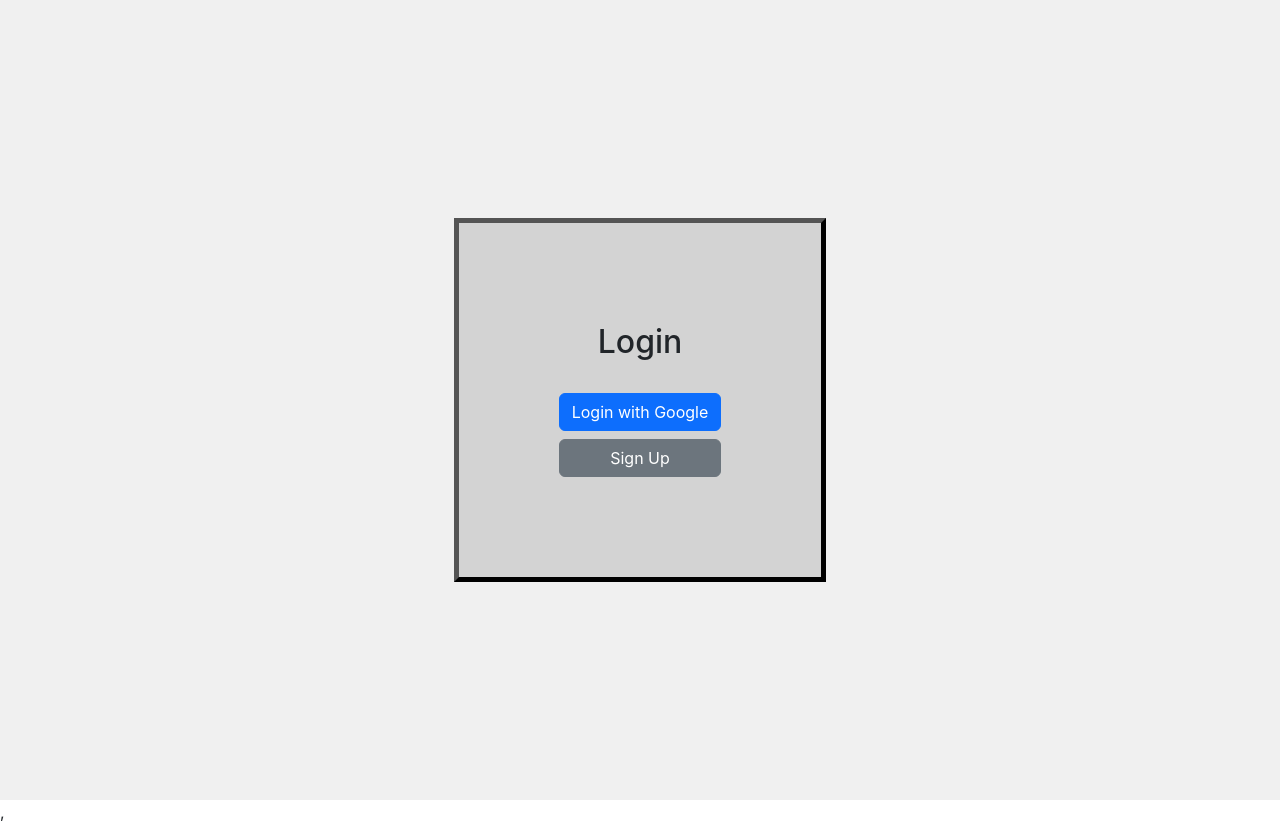
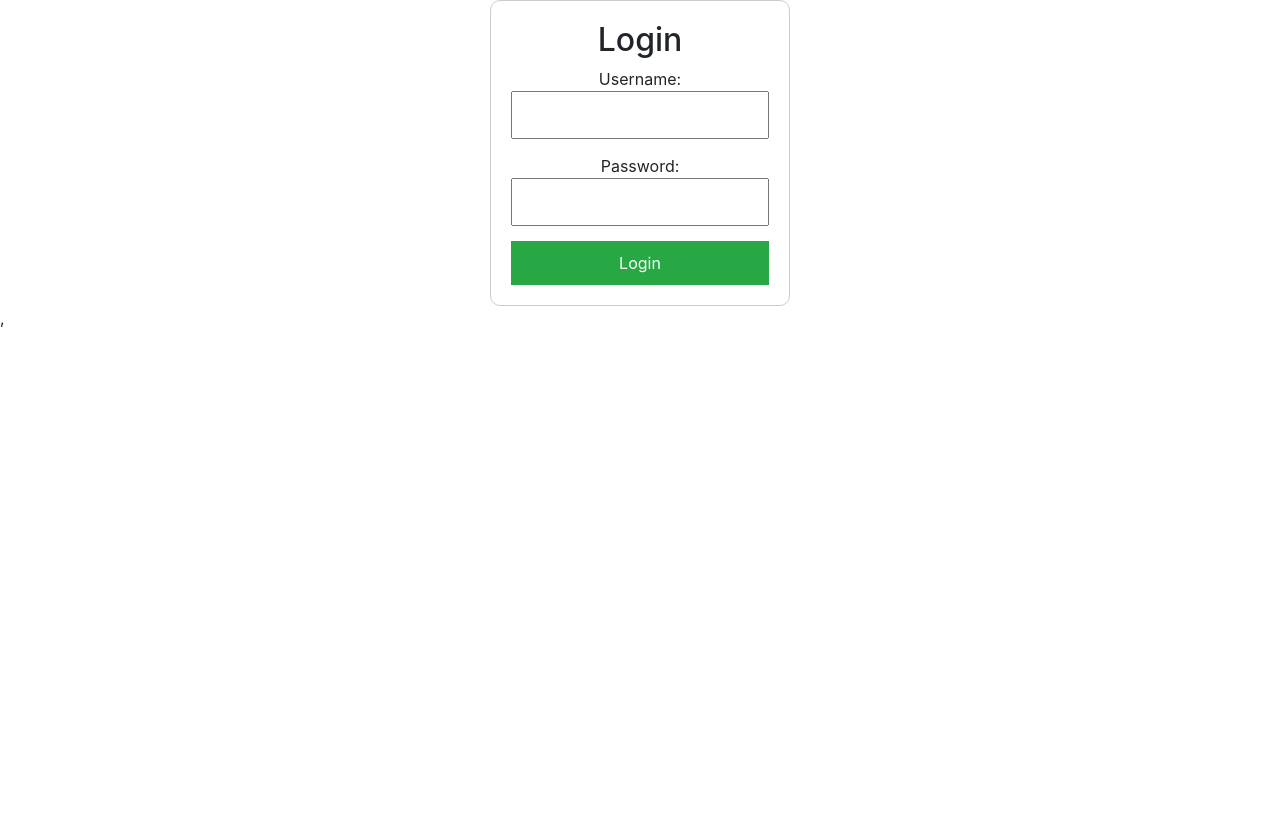
Before and after one commit to divaldez7464/frontend, a React (Create React App) app: page / in a window 1280 px wide. After the commit the page ends 800 px from the top, so only its background shows below. Built offline with nearby package versions, Linux system fonts and the light colour scheme.

Commit message:
this is login

```diff
--- a/src/components/Login.js
+++ b/src/components/Login.js
@@ -1,70 +1,110 @@
-import React, { useState, useEffect } from 'react';
-import { googleLogout, useGoogleLogin } from '@react-oauth/google';
-import { useNavigate } from 'react-router-dom';
-import axios from 'axios';
-import Navbar from './Navbar';
-import 'bootstrap/dist/css/bootstrap.min.css';
-import '../styles/Login.css';
+import React, { useState } from "react";
+import axios from "axios";
 
-function Login() {
-    const [user, setUser] = useState(null);
-    const [profile, setProfile] = useState(null);
-    const navigate = useNavigate();
+const Login = () => {
+  const [username, setUsername] = useState("");
+  const [password, setPassword] = useState("");
+  const [message, setMessage] = useState("");
 
-    const login = useGoogleLogin({
-        onSuccess: (codeResponse) => {
-            setUser(codeResponse);
-            navigate('/home');
+  const handleLogin = async (e) => {
+        e.preventDefault();
+
+        try {
+            const response = await fetch('https://project02-3bd6df9baeaf.herokuapp.com/api/users/login', {
+                method: 'POST',
+                headers: {
+                    'Content-Type': 'application/json',
                 },
-        onError: (error) => console.log('Login Failed:', error),
+                body: JSON.stringify({
+                    username: username,
+                    password: password,
+                }),
+                credentials: 'include', // Ensures that cookies (session) are included in the request
             });
 
-    useEffect(() => {
-        if (user) {
-            axios
-                .get(`https://www.googleapis.com/oauth2/v1/userinfo?access_token=${user.access_token}`, {
-                    headers: {
-                        Authorization: `Bearer ${user.access_token}`,
-                        Accept: 'application/json',
-                    },
-                })
-                .then((res) => {
-                    setProfile(res.data);
-                })
-                .catch((err) => console.log(err));
+            if (response.ok) {
+                const result = await response.text(); // Get the response body (which could be a success message)
+                setMessage("Login successful!");
+                console.log(result); // Optional: Log success message
+            } else {
+                const errorMessage = await response.text();
+                setMessage("Invalid username or password.");
+                console.error("Login failed:", errorMessage); // Log error message
             }
-    }, [user]);
-
-    const logOut = () => {
-        googleLogout();
-        setProfile(null);
-        setUser(null);
-        navigate('/');
+        } catch (error) {
+            setMessage("Error logging in. Please try again.");
+            console.error("Login error:", error);
+        }
     };
 
+
   return (
-        <div className="login-page">
-            <div className="login-container">
-                <h2 className="text-center">Login</h2>
-                <br />
-                {profile ? (
-                    <div className="text-center">
-                        <h3>User Logged In</h3>
-                        <p>Name: {profile.name}</p>
-                        <p>Email Address: {profile.email}</p>
-                        <img src={profile.picture} alt="User" className="img-fluid rounded-circle mb-3" />
-                        <button onClick={logOut} className="btn btn-danger">Log Out</button>
+    <div style={styles.container}>
+      <h2>Login</h2>
+      <form onSubmit={handleLogin} style={styles.form}>
+        <div style={styles.inputContainer}>
+          <label htmlFor="username">Username:</label>
+          <input
+            type="text"
+            id="username"
+            value={username}
+            onChange={(e) => setUsername(e.target.value)}
+            style={styles.input}
+            required
+          />
         </div>
-                ) : (
-                    <div className="text-center">
-                        <button onClick={() => login()} className="btn btn-primary mb-2">Login with Google</button>
-                        <br />
-                        <button onClick={() => navigate('/signup')} className="btn btn-secondary">Sign Up</button>
+
+        <div style={styles.inputContainer}>
+          <label htmlFor="password">Password:</label>
+          <input
+            type="password"
+            id="password"
+            value={password}
+            onChange={(e) => setPassword(e.target.value)}
+            style={styles.input}
+            required
+          />
         </div>
-                )}
-            </div>
+
+        <button type="submit" style={styles.button}>
+          Login
+        </button>
+      </form>
+
+      {message && <p>{message}</p>}
     </div>
   );
-}
+};
+
+// Simple inline styles
+const styles = {
+  container: {
+    width: "300px",
+    margin: "0 auto",
+    padding: "20px",
+    border: "1px solid #ccc",
+    borderRadius: "10px",
+    textAlign: "center",
+  },
+  form: {
+    display: "flex",
+    flexDirection: "column",
+  },
+  inputContainer: {
+    marginBottom: "15px",
+  },
+  input: {
+    padding: "10px",
+    fontSize: "16px",
+    width: "100%",
+  },
+  button: {
+    padding: "10px",
+    backgroundColor: "#28a745",
+    color: "#fff",
+    border: "none",
+    cursor: "pointer",
+  },
+};
 
 export default Login;
```
Also changed, not shown: 1 other file (tests, documents, lock files or other folders). Lines whose indentation alone changed are shown as unchanged.
